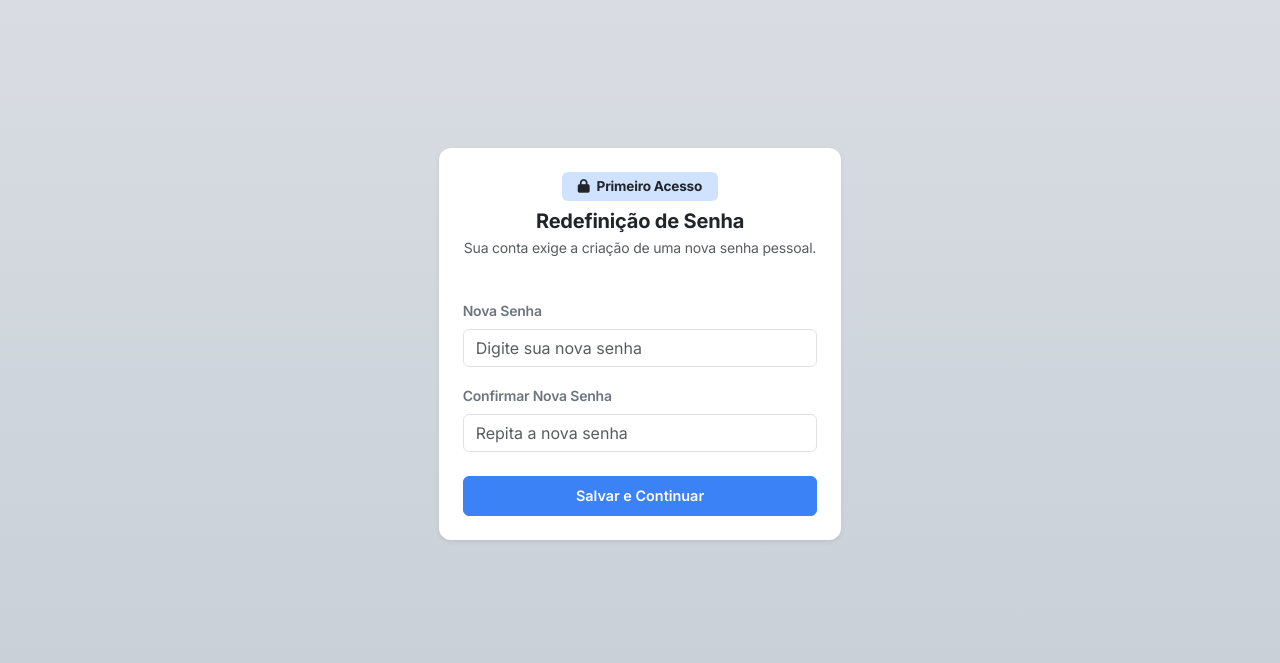
After one commit to Luannz/Help_Desk_TI, a Django app: page /primeiro-acesso/ in a window 1280 px wide. The commit adds this page. Shown: the top 663 px of the page. Run offline with Django 5.2, Linux system fonts and the light colour scheme; a user stored in the database is signed in; tables that the repository leaves empty hold one stand-in row (values such as "Sample post"); some libraries are stand-ins or nearby versions.

Commit message:
adicionado o campo forcar_troca_senha, e permissao pro usuario do tipo agente entrar na tela de registro, la ele pode marcar e ativar o campo de forcar troca de senha que é booleano, assim , no proximo login o usuario só consegue logar depois que mudar a senha dele

```diff
--- a/chamados_ti/models.py
+++ b/chamados_ti/models.py
@@ -40,6 +40,7 @@ class Usuario(AbstractUser):
     setor = models.ForeignKey('Setor', on_delete=models.SET_NULL, null=True, blank=True)
     telefone = models.CharField(max_length=15, blank=True)
     email = models.EmailField(unique=True)
+    forcar_troca_senha = models.BooleanField('Forçar troca de senha no próximo login', default=False)
 
     class Meta:
         verbose_name = 'Usuário'
--- a/chamados_ti/templates/chamados_ti/admin_dashboard.html
+++ b/chamados_ti/templates/chamados_ti/admin_dashboard.html
@@ -24,6 +24,10 @@
             <div class="d-flex flex-wrap gap-2">
                 <a href="{% url 'criar_chamado' %}" class="btn btn-primary fw-semibold d-flex align-items-center" style="border-radius: 8px; font-size: 0.88rem;">
                     <i class="fas fa-plus me-2"></i> Abrir Novo Chamado
+                </a>
+
+                <a href="{% url 'registrar' %}" class="btn btn-light border fw-semibold d-flex align-items-center text-dark" style="border-radius: 8px; font-size: 0.88rem;">
+                    <i class="fas fa-user-plus me-2 text-primary"></i> Cadastrar Usuário
                 </a>
             </div>
         </div>
--- a/chamados_ti/templates/chamados_ti/base.html
+++ b/chamados_ti/templates/chamados_ti/base.html
@@ -500,7 +500,7 @@
 </head>
 <body>
 
-    <body class="{% if not user.is_authenticated or request.resolver_match.url_name == 'login' or request.path == '/' %}no-sidebar{% endif %}">
+    <body class="{% if not user.is_authenticated or request.resolver_match.url_name in 'login,registrar,primeiro_acesso_senha' or request.path == '/' %}no-sidebar{% endif %}">
 
     {% if user.is_authenticated and request.resolver_match.url_name != 'login' and request.path != '/' %}
     <button class="sidebar-toggle" id="sidebarToggle" aria-label="Abrir menu">
@@ -511,7 +511,7 @@
 
     <div class="sidebar-overlay" id="sidebarOverlay"></div>
 
-    {% if user.is_authenticated and request.resolver_match.url_name != 'login' and request.path != '/' %}
+    {% if user.is_authenticated and request.resolver_match.url_name not in 'login,registrar,primeiro_acesso_senha' and request.path != '/' %}
     <aside class="sidebar" id="sidebar">
 
         <div class="sidebar-header">
--- /dev/null
+++ b/chamados_ti/templates/chamados_ti/primeiro_acesso_senha.html
@@ -0,0 +1,35 @@
+{% extends "chamados_ti/base.html" %}
+
+{% block content %}
+<div class="row justify-content-center align-items-center" style="min-height: 80vh;">
+    <div class="col-md-4">
+        <div class="card p-4 shadow-sm border-0" style="border-radius: 12px;">
+            <div class="text-center mb-4">
+                <span class="badge bg-primary-subtle text-dark px-3 py-2 rounded mb-2" style="font-size: 0.85rem;">
+                    <i class="fas fa-lock me-1"></i> Primeiro Acesso
+                </span>
+                <h5 class="fw-bold text-dark m-0">Redefinição de Senha</h5>
+                <p class="text-muted small mt-1">Sua conta exige a criação de uma nova senha pessoal.</p>
+            </div>
+
+            <form method="POST">
+                {% csrf_token %}
+
+                <div class="mb-3 text-start">
+                    <label class="form-label fw-semibold text-secondary small">Nova Senha</label>
+                    <input type="password" name="nova_senha" class="form-control" required placeholder="Digite sua nova senha">
+                </div>
+
+                <div class="mb-3 text-start">
+                    <label class="form-label fw-semibold text-secondary small">Confirmar Nova Senha</label>
+                    <input type="password" name="confirmar_senha" class="form-control" required placeholder="Repita a nova senha">
+                </div>
+
+                <button type="submit" class="btn btn-primary w-100 py-2 mt-2 fw-semibold" style="border-radius: 6px;">
+                    Salvar e Continuar
+                </button>
+            </form>
+        </div>
+    </div>
+</div>
+{% endblock %}
--- a/chamados_ti/urls.py
+++ b/chamados_ti/urls.py
@@ -12,6 +12,7 @@ urlpatterns = [
     path('agente/', views.agente_dashboard, name='agente_dashboard'),
     path('registrar/', views.registrar_view, name='registrar'),
     path('perfil/editar/', views.editar_perfil_view, name='editar_perfil'),
+    path('primeiro-acesso/', views.primeiro_acesso_senha_view, name='primeiro_acesso_senha'),
 
     #=================== SETORES ====================
     path('setores/', views.gerenciar_setores, name='gerenciar_setores'),
--- a/chamados_ti/views.py
+++ b/chamados_ti/views.py
@@ -13,6 +13,7 @@ from .forms import ChamadoForm, SetorForm, EquipamentoForm, RegistroUsuarioForm,
 from datetime import datetime, timedelta
 from django.views.decorators.http import require_POST
 from django.db.models.functions import Lower
+from django.contrib.auth import update_session_auth_hash
 import os
 
 from .utils import enviar_notificacao_email  # Importa a função de notificação
@@ -23,12 +24,55 @@ def login_view(request):
     if request.method == 'POST':
         username = request.POST['username']
         password = request.POST['password']
+        lembrar = request.POST.get('lembrar') #pega o checkbox do "lembrar de mim"
+
         user = authenticate(request, username=username, password=password)
         if user:
             login(request, user)
+
+            # --- PARTE 2: Lógica do "Lembrar de mim" ---
+            if lembrar:
+                # Mantém logado por 30 dias (30 dias * 24 horas * 60 min * 60 seg)
+                request.session.set_expiry(2592000)
+            else:
+                # Expira quando fechar o navegador
+                request.session.set_expiry(0)
+
+            # --- PARTE 1: Redirecionamento da Troca de Senha ---
+            if user.forcar_troca_senha:
+                return redirect('primeiro_acesso_senha')
+
             return redirect('dashboard')
+
         messages.error(request, 'Nome de usuário ou senha inválidos.')
     return render(request, 'chamados_ti/login.html')
+
+@login_required
+def primeiro_acesso_senha_view(request):
+    # Se ele não precisa trocar a senha, manda pro dashboard
+    if not request.user.forcar_troca_senha:
+        return redirect('dashboard')
+
+    if request.method == 'POST':
+        senha1 = request.POST.get('nova_senha')
+        senha2 = request.POST.get('confirmar_senha')
+
+        if senha1 and senha1 == senha2:
+            # Atualiza a senha de forma segura
+            user = request.user
+            user.set_password(senha1)
+            user.forcar_troca_senha = False # Remove a obrigatoriedade
+            user.save()
+
+            # Mantém o usuário logado após alterar a senha
+            update_session_auth_hash(request, user)
+
+            messages.success(request, 'Senha atualizada com sucesso! Bem-vindo ao sistema.')
+            return redirect('dashboard')
+        else:
+            messages.error(request, 'As senhas não coincidem. Tente novamente.')
+
+    return render(request, 'chamados_ti/primeiro_acesso_senha.html')
 
 def logout_view(request):
     logout(request)
@@ -42,23 +86,38 @@ def csrf_failure_view(request, reason=""):
     return redirect('login_view') # nome da URL de login
 
 def registrar_view(request):
-    if request.user.is_authenticated:
+    # Se NÃO for agente e JÁ estiver logado, manda pro dashboard
+    if request.user.is_authenticated and not request.user.is_agente:
         return redirect('dashboard')
+
+    is_agente_criando = request.user.is_authenticated and request.user.is_agente
 
     if request.method == 'POST':
         form = RegistroUsuarioForm(request.POST)
         if form.is_valid():
             user = form.save(commit=False)
-            # Como padrão, novos usuários criados sozinhos entram como 'solicitante'
             user.tipo = 'solicitante'
+
+            # Se for um Agente cadastrando, verifica o checkbox "forcar_troca_senha"
+            if is_agente_criando:
+                user.forcar_troca_senha = request.POST.get('forcar_troca_senha') == 'on'
+
             user.save()
 
-            messages.success(request, 'Conta criada com sucesso! Você já pode fazer login.')
+            messages.success(request, f'Conta de {user.username} criada com sucesso!')
+
+            # Se quem criou foi o agente, ele continua na tela de cadastro, senão, redireciona para o login
+            if is_agente_criando:
+                return redirect('dashboard_admin_agente')
+
             return redirect('login')
     else:
         form = RegistroUsuarioForm()
 
-    return render(request, 'chamados_ti/registrar.html', {'form': form})
+    return render(request, 'chamados_ti/registrar.html', {
+        'form': form,
+        'is_agente_criando': is_agente_criando
+    })
 
 @login_required
 def editar_perfil_view(request):
```
Also changed, not shown: chamados_ti/templates/chamados_ti/login.html (+9 -0 lines), chamados_ti/templates/chamados_ti/registrar.html (+18 -1 lines), chamados_ti/migrations/0016_usuario_forcar_troca_senha.py (added).
